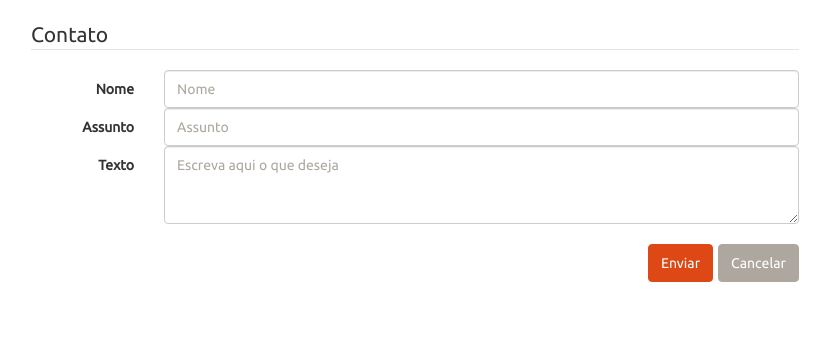
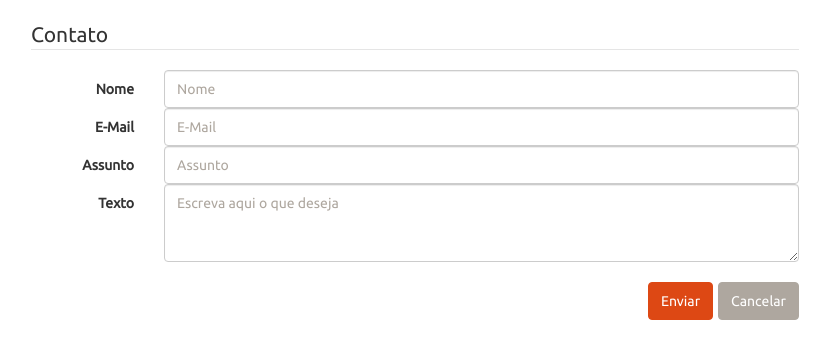
Before and after one commit to camilosm/letrastrocadas, a PHP site: page /index.php?url=contato in a window 1280 px wide. Shown: the part 51-410 px from the top of the page, without its empty margins (225-1055 px from the left). Run offline with PHP 8.4, Linux system fonts and the light colour scheme.

Commit message:
Tela de COntato ATUALIZADA para um novo formato

```diff
--- a/views/contato.php
+++ b/views/contato.php
@@ -1,35 +1,99 @@
+<?php
+$subjectPrefix = '[Contato Site]';
+$emailTo = 'contato@letrastrocadas.com.br';
+
+if($_SERVER['REQUEST_METHOD'] == 'POST')
+	{
+		$name    = stripslashes(trim($_POST['inputNome']));
+		$email   = stripslashes(trim($_POST['inputEmail']));
+		$subject = stripslashes(trim($_POST['inputAssunto']));
+		$message = stripslashes(trim($_POST['inputMenssagem']));
+		$pattern  = '/[\r\n]|Content-Type:|Bcc:|Cc:/i';
+
+		if (preg_match($pattern, $name) || preg_match($pattern, $email) || preg_match($pattern, $assunto))
+			{
+				die("Header injection detected");
+			}
+
+		$emailIsValid = preg_match('/^[^0-9][A-z0-9._%+-]+([.][A-z0-9_]+)*[@][A-z0-9_]+([.][A-z0-9_]+)*[.][A-z]{2,4}$/', $email);
+
+		if($name && $email && $emailIsValid && $subject && $message)
+			{
+				$subject = "$subjectPrefix $subject";
+				$body = "Nome: $name <br /> Email: $email <br /> Mensagem: $message";
+
+				$headers  = 'MIME-Version: 1.1' . PHP_EOL;
+				$headers .= 'Content-type: text/html; charset=utf-8' . PHP_EOL;
+				$headers .= "From: $name <$email>" . PHP_EOL;
+				$headers .= "Return-Path: $emailTo" . PHP_EOL;
+				$headers .= "Reply-To: $email" . PHP_EOL;
+				$headers .= "X-Mailer: PHP/". phpversion() . PHP_EOL;
+
+				mail($emailTo, $subject, $body, $headers);
+				$emailSent = true;
+			}
+		else
+			{
+				$hasError = true;
+			}
+	}
+?>
+
 <section id  = "body_contato" style = "width:60%;position:relative;left:20%;">
 
-         <form class="form-horizontal" method = "post" action = "">
+         <form class="form-horizontal" method = "post" action="<?php echo $_SERVER['REQUEST_URI']; ?>">
             <fieldset id = "legend_senha">
 
                   <legend>Contato</legend>
+
+				      <?php if(isset($emailSent) && $emailSent): ?>
+        <div class="col-md-6 col-md-offset-3">
+            <div class="alert alert-success text-center">Sua mensagem foi enviada com sucesso.</div>
+        </div>
+    <?php else: ?>
+        <?php if(isset($hasError) && $hasError): ?>
+        <div class="col-md-5 col-md-offset-4">
+            <div class="alert alert-danger text-center">Houve um erro no envio, tente novamente mais tarde.</div>
+        </div>
+        <?php endif; ?>
 
 		         <section class="form-group">
 
                   <label for="inputNome" class="col-lg-2 control-label">Nome</label>
 
          <section class="col-lg-10">
-                  <input type="text" class="form-control" id="inputNome" required maxlength = "100" placeholder = "Nome">
+                  <input type="text" class="form-control" id="inputNome" name="inputNome" required maxlength = "100" placeholder = "Nome">
          </section>
+
+		<label for="inputEmail" class="col-lg-2 control-label">E-Mail</label>
+
+         <section class="col-lg-10">
+                  <input type="email" class="form-control" id="inputEmail" name="inputEmail" required  placeholder = "E-Mail">
+         </section>
+
+
+
+
+
                   <label for="inputAssunto" class="col-lg-2 control-label">Assunto</label>
          <section class="col-lg-10">
-                  <input type="text" class="form-control" id="inputAssunto" required placeholder = "Assunto" maxlength = "100">
+                  <input type="text" class="form-control" id="inputAssunto" name="inputAssunto" required placeholder = "Assunto" maxlength = "100">
          </section>
 		 <br>
                 <label for="textArea" class="col-lg-2 control-label">Texto</label>
 
          <section class="col-lg-10">
-                <textarea class="form-control" rows="3" id="textArea" placeholder = "Escreva aqui o que deseja"></textarea>
+                <textarea class="form-control" rows="3" id="inputMenssagem" name="inputMenssagem" placeholder = "Escreva aqui o que deseja"></textarea>
          </section>
 		 <br>
          <section class="col-lg-10 col-lg-offset-2">
 		 <br>
                        <button style="margin-left: 5px; float:right;" type = "reset "class="btn btn-default">Cancelar</button>
-                       <button style="float:right;" type="submit" class="btn btn-primary">Enviar</button>
+                       <button style="float:right;" type="submit" id="enviar" name="enviar" class="btn btn-primary">Enviar</button>
         </section>
         </section>
 
            </fieldset>
     </form>
 </section>
+<?php endif; ?>
```
